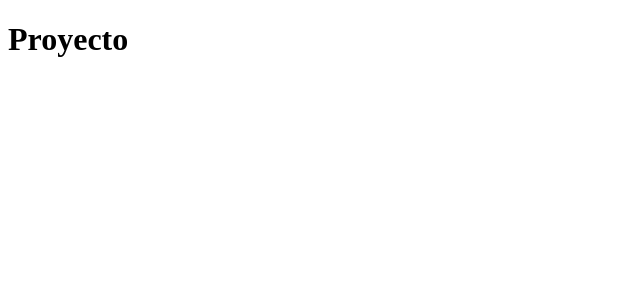
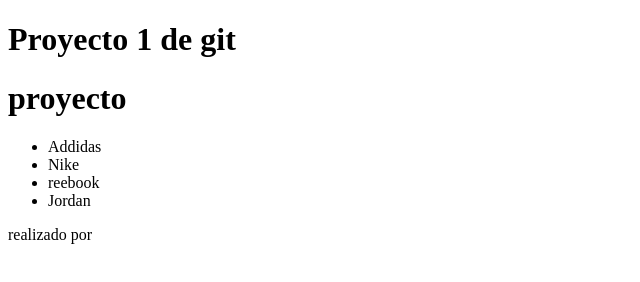
Before and after one commit to 11102Jamd/524A_proyecto1, a plain HTML site: page index.html in a window 1280 px wide. Shown: the whole page, without its empty margins (0-640 px from the left). Drawn offline with Linux system fonts and the light colour scheme.

Commit message:
modificacion del index

```diff
--- a/index.html
+++ b/index.html
@@ -6,6 +6,25 @@
     <title>Proyecto 1 GIT</title>
 </head>
 <body>
-    <h1>Proyecto</h1>
+    <h1>Proyecto 1 de git</h1>
+    <header>
+        <h1>proyecto</h1>
+    </header>
+    <nav>
+        <ul>
+            <li>Addidas</li>
+            <li>Nike</li>
+            <li>reebook</li>
+            <li>Jordan</li>
+        </ul>
+    </nav>
+    <sidebar>
+        <section>
+
+        </section>
+    </sidebar>
+    <footer>
+        realizado por
+    </footer>
 </body>
 </html>
```
